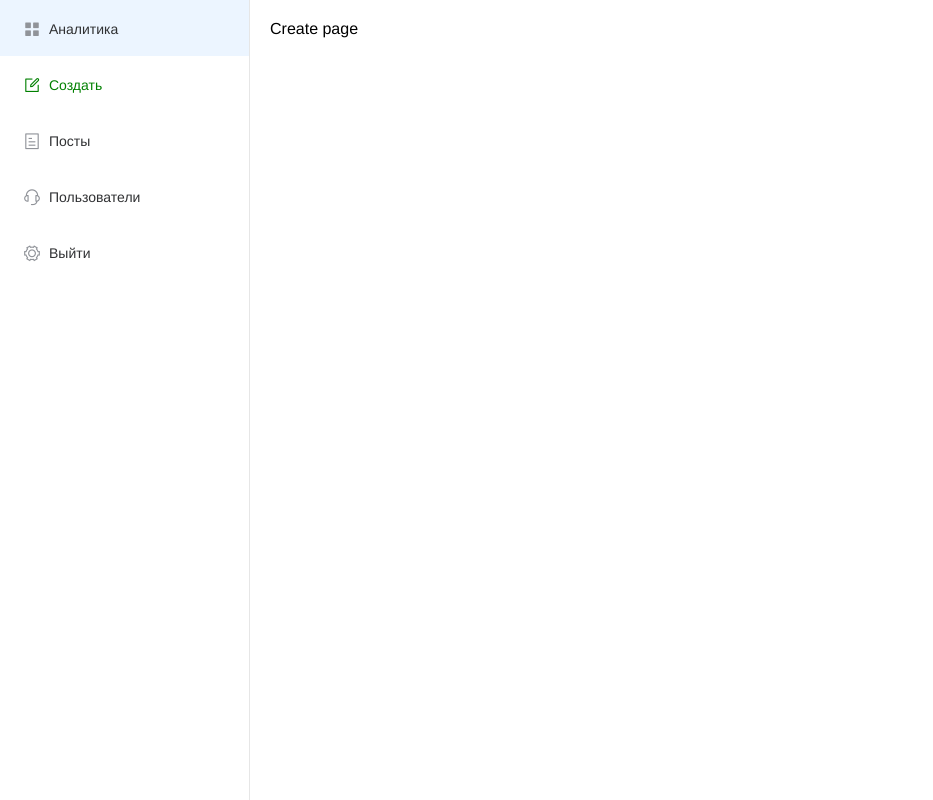
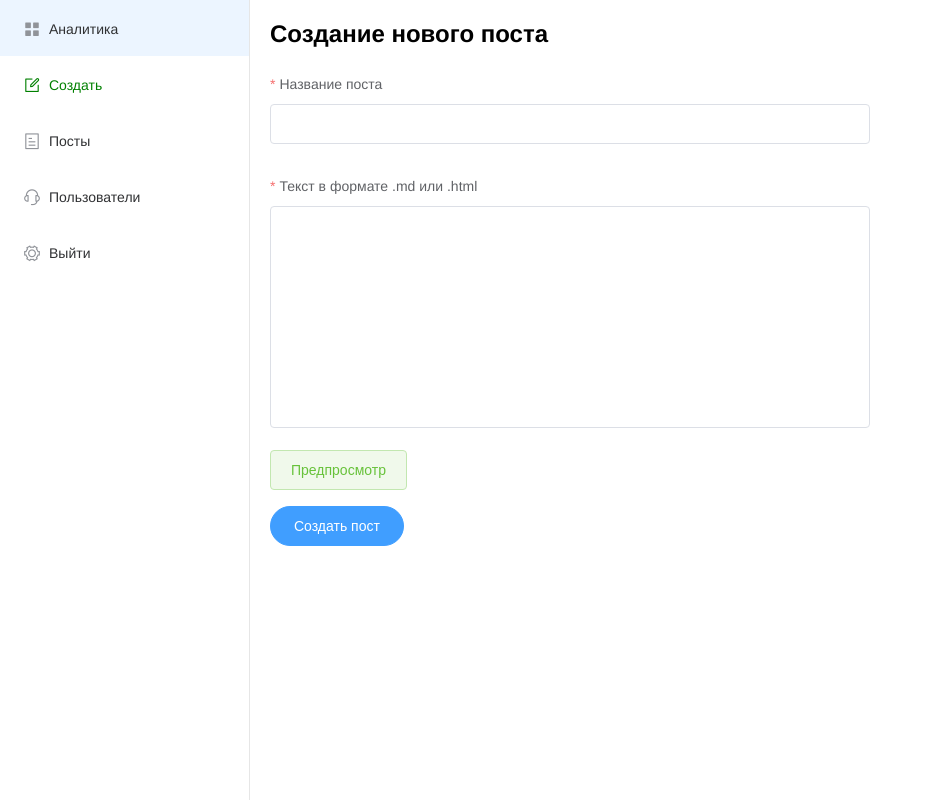
Before and after one commit to crusoe37/blog-vue-nuxt-express, a Nuxt app: page /admin/create in a window 1280 px wide. Shown: the whole page, without its empty margins (0-933 px from the left). Built offline with nearby package versions, Linux system fonts and the light colour scheme; no server answers.

Commit message:
add preview in edit post

```diff
--- a/pages/admin/create.vue
+++ b/pages/admin/create.vue
@@ -1,10 +1,106 @@
 <template>
-  <div>Create page</div>
+  <el-form
+    ref="form"
+    :model="controls"
+    :rules="rules"
+    @submit.native.prevent="onSubmit"
+  >
+    <h1 class="mb">
+      Создание нового поста
+    </h1>
+
+    <el-form-item label="Название поста" prop="title">
+      <el-input
+        v-model="controls.title"
+      />
+    </el-form-item>
+
+    <el-form-item label="Текст в формате .md или .html" prop="text">
+      <el-input
+        v-model="controls.text"
+        type="textarea"
+        resize="none"
+        rows="10"
+      />
+    </el-form-item>
+
+    <el-button class="mb" type="success" plain @click="previewDialog = true">
+      Предпросмотр
+    </el-button>
+
+    <el-dialog
+      title="Предпросмотр"
+      :visible.sync="previewDialog"
+    >
+      <div :key="controls.text">
+        <vue-markdown>{{ controls.text }}</vue-markdown>
+      </div>
+    </el-dialog>
+
+    <el-form-item>
+      <el-button
+        type="primary"
+        native-type="submit"
+        round
+        :loading="loading"
+      >
+        Создать пост
+      </el-button>
+    </el-form-item>
+  </el-form>
 </template>
 
 <script>
 export default {
   layout: 'admin',
-  middleware: ['admin-auth']
+  middleware: ['admin-auth'],
+  data () {
+    return {
+      previewDialog: false,
+      loading: false,
+      controls: {
+        titlle: '',
+        text: ''
+      },
+      rules: {
+        title: [
+          { required: true, message: 'Поле не должно быть пустым', trigger: 'blur' }
+        ],
+        text: [
+          { required: true, message: 'Поле не должно быть пустым', trigger: 'blur' }
+        ]
+      }
+    }
+  },
+  methods: {
+    onSubmit () {
+      this.$refs.form.validate(async (valid) => {
+        if (valid) {
+          this.loading = true
+
+          const formData = {
+            title: this.controls.title,
+            text: this.controls.text
+          }
+          try {
+            await this.$store.dispatch('post/create', formData)
+            this.controls.title = ''
+            this.controls.text = ''
+            this.$message.success('Пост создан')
+          } catch (e) {
+            console.log('Error create post', e)
+          } finally {
+            this.loading = false
+          }
+        }
+      })
+    }
+  }
 }
 </script>
+
+<style lang="scss" scoped>
+  form {
+    width: 600px;
+  }
+</style>
--- a/plugins/globals.js
+++ b/plugins/globals.js
@@ -1,5 +1,7 @@
 import Vue from 'vue'
+import VueMarkdown from 'vue-markdown'
 import Element from 'element-ui'
 import locale from 'element-ui/lib/locale/lang/ru-RU'
 
 Vue.use(Element, { locale })
+Vue.component('vue-markdown', VueMarkdown)
--- a/store/post.js
+++ b/store/post.js
@@ -26,6 +26,15 @@ export const actions = {
       }, 1000)
     })
   },
+
+  async create ({}, { title, text }) {
+    return await new Promise(resolve => {
+      setTimeout(() => {
+        resolve(console.log('Created post', title, text))
+      }, 1000)
+    })
+  },
+
   // async remove({}, id){
   // }
 
```
Also changed, not shown: package.json (+5 -4 lines), 1 other file (tests, documents, lock files or other folders).
